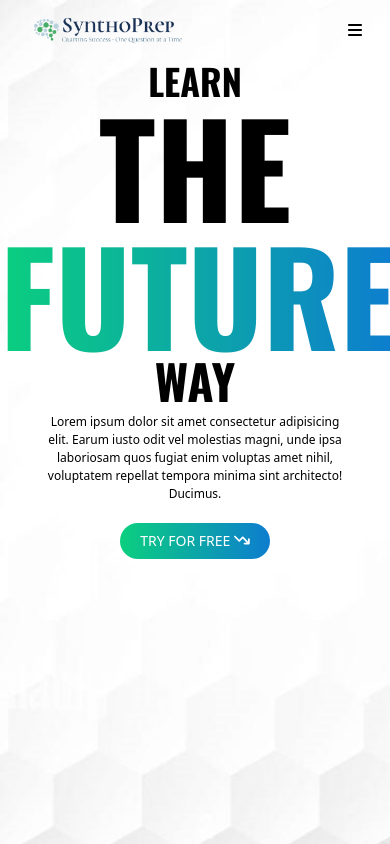
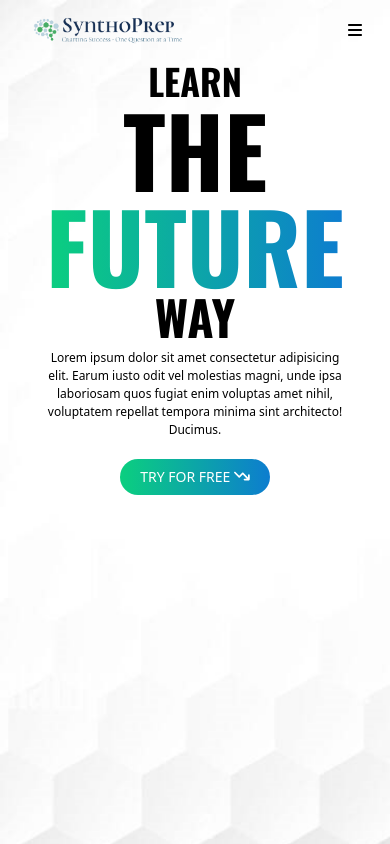
Before and after one commit to sambitsingha/SynthoPrep, a React (Vite) app in the folder client/: page / in a window 390 px wide. Shown: the top 844 px of the page. Built offline with nearby package versions, Linux system fonts and the light colour scheme.

Commit message:
font changed

```diff
--- a/client/src/components/Homepage/Hero.jsx
+++ b/client/src/components/Homepage/Hero.jsx
@@ -9,7 +9,7 @@ const Hero = () => {
 					<span className='line-1 sm:pl-10 lg:pl-16 text-4xl sm:text-5xl md:text-6xl lg:text-8xl uppercase text-center sm:text-left'>
 						Learn
 					</span>
-					<span className='line-2 uppercase text-9xl lg:text-[16rem] text-center'>
+					<span className='line-2 uppercase text-8xl lg:text-[16rem] text-center'>
 						The <span className='text-gradient'>Future</span>
 					</span>
 					<span className='line-3 mb-2 sm:pr-10 lg:pr-16 uppercase text-5xl md:text-6xl lg:text-8xl text-center sm:text-right'>
```
